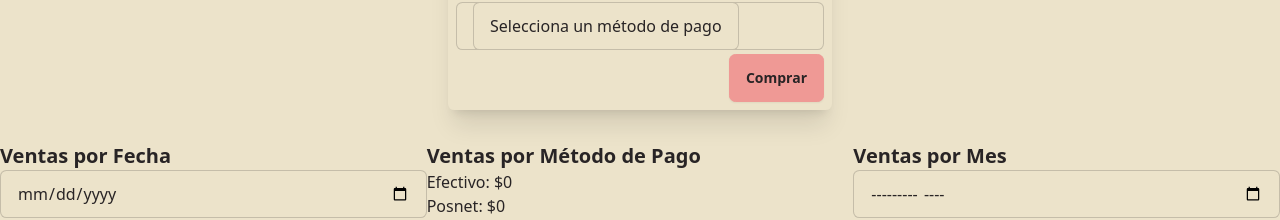
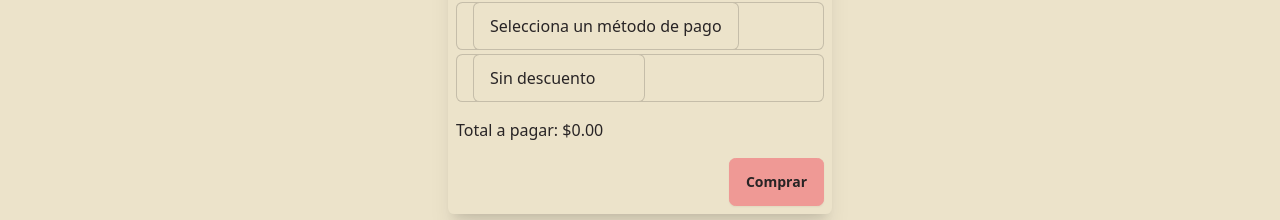
Before and after one commit to jusslagg/InventarioDietetica, a React (Vite) app: page /checkout in a window 1280 px wide. Shown: the part 280-500 px from the top of the page. Built offline with nearby package versions, Linux system fonts and the light colour scheme; no server answers; the database is empty.

Commit message:
ajuste de descuentos

```diff
--- a/src/components/pages/cart/Cart.jsx
+++ b/src/components/pages/cart/Cart.jsx
@@ -39,7 +39,7 @@ const Cart = ({ cart, deleteProductById, totalQuantity, total, clearCart }) => {
             </div>
 
             {/* Selector de descuento */}
-            <div className="mb-3">
+            {/* <div className="mb-3">
               <label className="font-semibold mb-2">
                 Selecciona un descuento:
               </label>
@@ -54,7 +54,7 @@ const Cart = ({ cart, deleteProductById, totalQuantity, total, clearCart }) => {
                 <option value={50}>50%</option>
                 <option value={80}>80%</option>
               </select>
-            </div>
+            </div> */}
 
             <h2 className="lg:text-2xl font-semibold mb-3 text-center">
               Total de productos: {totalQuantity}
--- a/src/components/pages/checkout/Checkout.jsx
+++ b/src/components/pages/checkout/Checkout.jsx
@@ -23,6 +23,7 @@ const Checkout = () => {
   const [totalSalesMonth, setTotalSalesMonth] = useState(0); // Total de ventas por mes
   const [selectedDate, setSelectedDate] = useState(""); // Estado para fecha seleccionada
   const [salesByPaymentMethod, setSalesByPaymentMethod] = useState({}); // Ventas por método de pago
+  const [selectedDiscount, setSelectedDiscount] = useState(0); // Estado para el descuento seleccionado
 
   const { cart, getTotalAmount, clearCart } = useContext(CartContext);
 
@@ -137,6 +138,9 @@ const Checkout = () => {
     e.preventDefault();
     setIsLoading(true);
     let total = getTotalAmount();
+    const discountAmount = total * (selectedDiscount / 100);
+    total -= discountAmount;
+
     const order = {
       seller: selectedSeller,
       paymentMethod: selectedPaymentMethod, // Guardar el método de pago
@@ -172,6 +176,8 @@ const Checkout = () => {
       setSelectedSeller(value);
     } else if (name === "paymentMethod") {
       setSelectedPaymentMethod(value);
+    } else if (name === "discount") {
+      setSelectedDiscount(Number(value));
     }
   };
 
@@ -183,6 +189,10 @@ const Checkout = () => {
     const month = new Date(e.target.value);
     getSalesByMonth(month);
   };
+
+  const totalAmount = getTotalAmount();
+  const discountAmount = totalAmount * (selectedDiscount / 100);
+  const totalWithDiscount = totalAmount - discountAmount;
 
   // Calcular el total de ventas por día
   const totalSalesByDay = useMemo(() => {
@@ -239,7 +249,7 @@ const Checkout = () => {
                   </option>
                   <option value="Yamila Gonzalez">Yamila Gonzalez</option>
                   <option value="Daniela Urbina">Daniela Urbina</option>
-                  <option value="Daniela Urbina">Mirna Gallardo</option>
+                  <option value="Mirna Gallardo">Mirna Gallardo</option>
                   <option value="Otros">Otros</option>
                 </select>
               </label>
@@ -262,6 +272,25 @@ const Checkout = () => {
                   <option value="Mercado Pago Yami">Mercado Pago Yami</option>
                 </select>
               </label>
+
+              <label className="input input-bordered flex items-center gap-2 my-1">
+                <select
+                  name="discount"
+                  onChange={handleChange}
+                  value={selectedDiscount}
+                  className="input input-bordered"
+                >
+                  <option value={0}>Sin descuento</option>
+                  <option value={10}>10% de descuento</option>
+                  <option value={20}>20% de descuento</option>
+                  <option value={50}>50% de descuento</option>
+                  <option value={80}>80% de descuento</option>
+                </select>
+              </label>
+
+              <div className="my-4">
+                <h2>Total a pagar: ${totalWithDiscount.toFixed(2)}</h2>
+              </div>
 
               <div className="card-actions justify-end">
                 <button className="btn btn-primary">Comprar</button>
```
